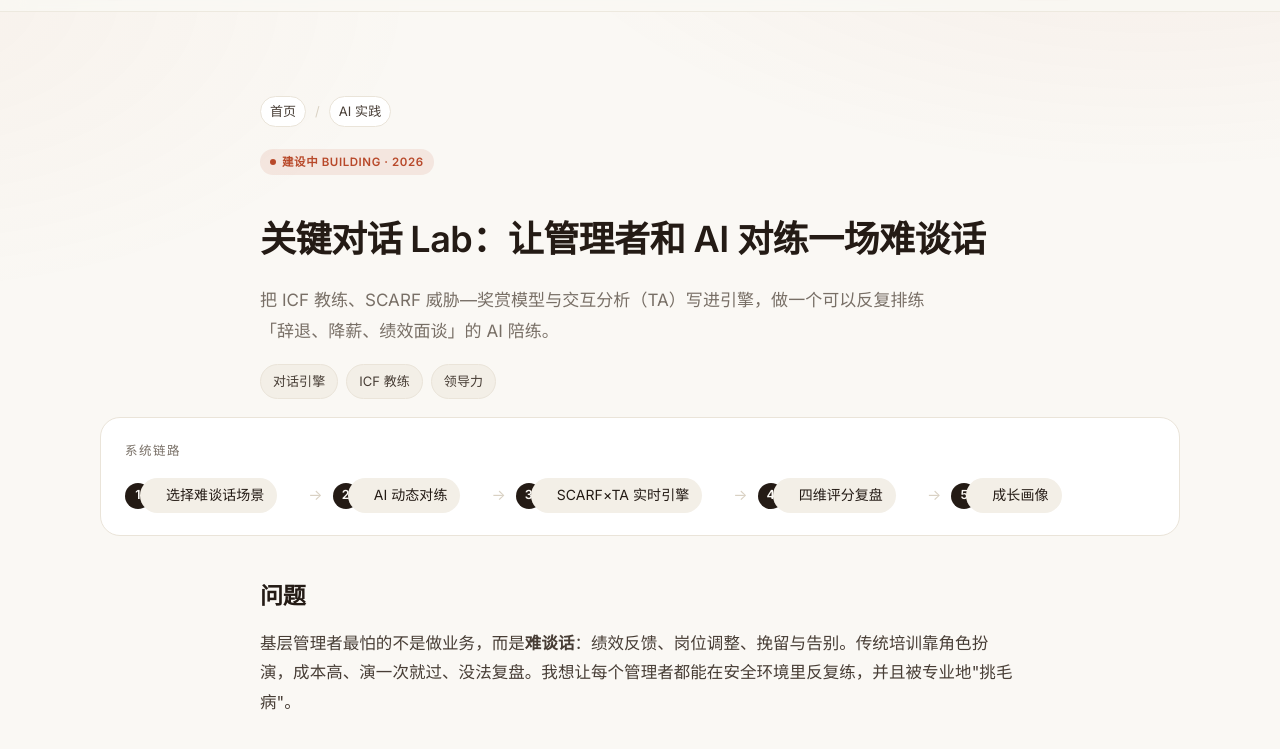
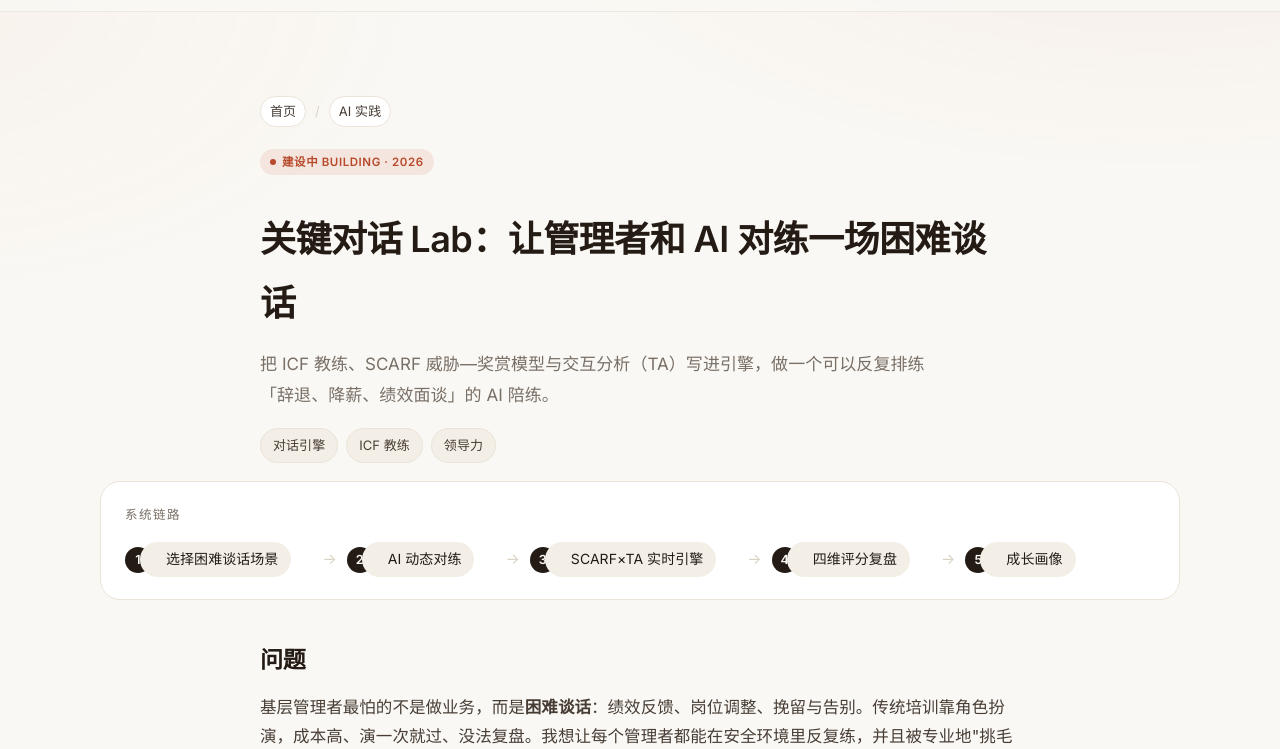
Before and after one commit to hiciki-1029/hiciki-1029.github.io, an Astro site: page /systems/critical-conversation-lab in a window 1280 px wide. Shown: the part 51-800 px from the top of the page. Built offline with nearby package versions, Linux system fonts and the light colour scheme; Astro itself is replaced by a stand-in of ours.

Commit message:
文案修正：测评认证改为深度应用学习；关键对话 Lab 补'困'字为困难谈话

```diff
--- a/src/content/systems/critical-conversation-lab.md
+++ b/src/content/systems/critical-conversation-lab.md
@@ -1,7 +1,7 @@
 ---
-title: "关键对话 Lab：让管理者和 AI 对练一场难谈话"
+title: "关键对话 Lab：让管理者和 AI 对练一场困难谈话"
 tagline: "把 ICF 教练、SCARF 威胁—奖赏模型与交互分析（TA）写进引擎，做一个可以反复排练「辞退、降薪、绩效面谈」的 AI 陪练。"
-short: "和 AI 对练一场难谈话"
+short: "和 AI 对练一场困难谈话"
 layer: judge
 year: "2026"
 status: building
@@ -9,13 +9,13 @@ featured: true
 cover: /systems/critical-conversation-lab/cover.jpg
 span: "3"
 tags: ["对话引擎", "ICF 教练", "领导力"]
-pipeline: ["选择难谈话场景", "AI 动态对练", "SCARF×TA 实时引擎", "四维评分复盘", "成长画像"]
+pipeline: ["选择困难谈话场景", "AI 动态对练", "SCARF×TA 实时引擎", "四维评分复盘", "成长画像"]
 order: 2
 ---
 
 ## 问题
 
-基层管理者最怕的不是做业务，而是**难谈话**：绩效反馈、岗位调整、挽留与告别。传统培训靠角色扮演，成本高、演一次就过、没法复盘。我想让每个管理者都能在安全环境里反复练，并且被专业地"挑毛病"。
+基层管理者最怕的不是做业务，而是**困难谈话**：绩效反馈、岗位调整、挽留与告别。传统培训靠角色扮演，成本高、演一次就过、没法复盘。我想让每个管理者都能在安全环境里反复练，并且被专业地"挑毛病"。
 
 ## 链路
 
--- a/src/pages/resume.astro
+++ b/src/pages/resume.astro
@@ -63,7 +63,7 @@ const certGroups = [
       "TTI DISC 行为风格 + 激励因子认证",
       "CCP 职业生涯规划师",
       "KNX 人才盘点认证",
-      "MBTI / OPQ / 大五人格认证",
+      "MBTI / OPQ / 大五人格深度应用学习",
     ],
   },
 ];
```
